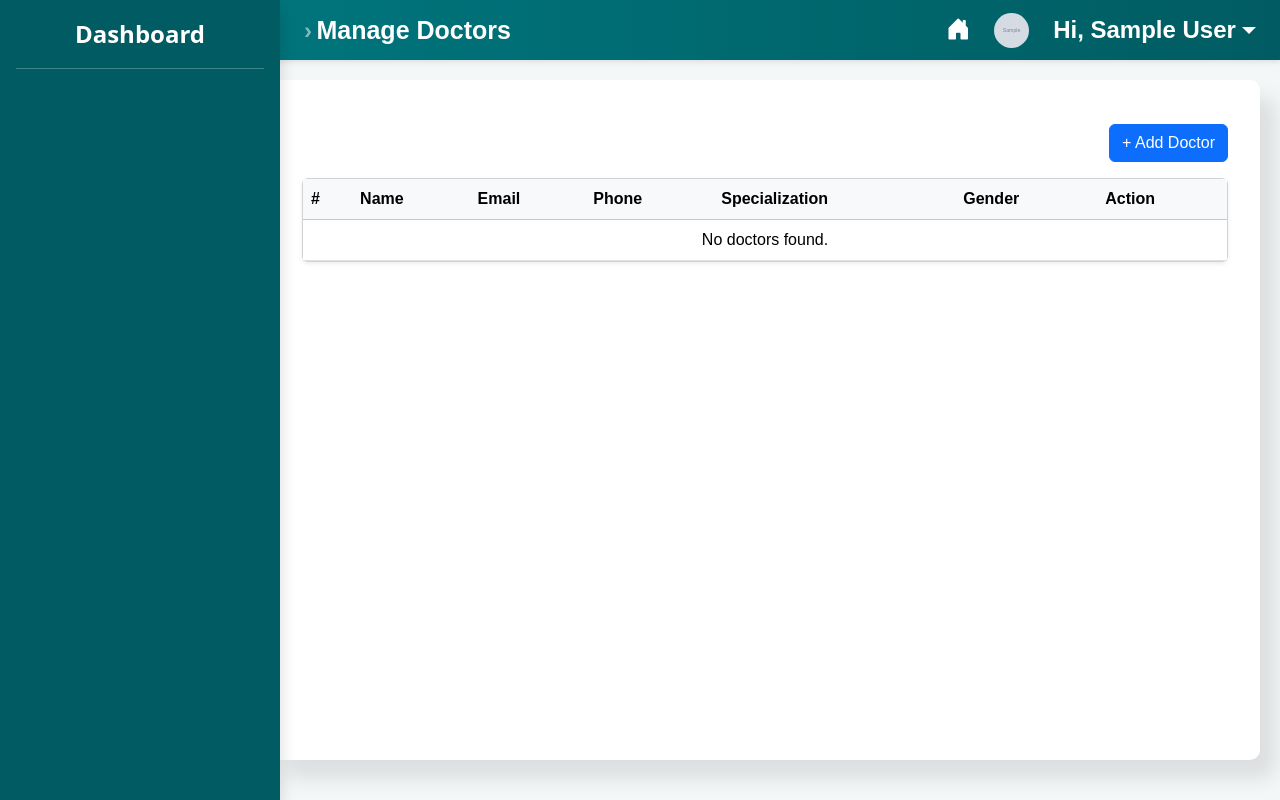
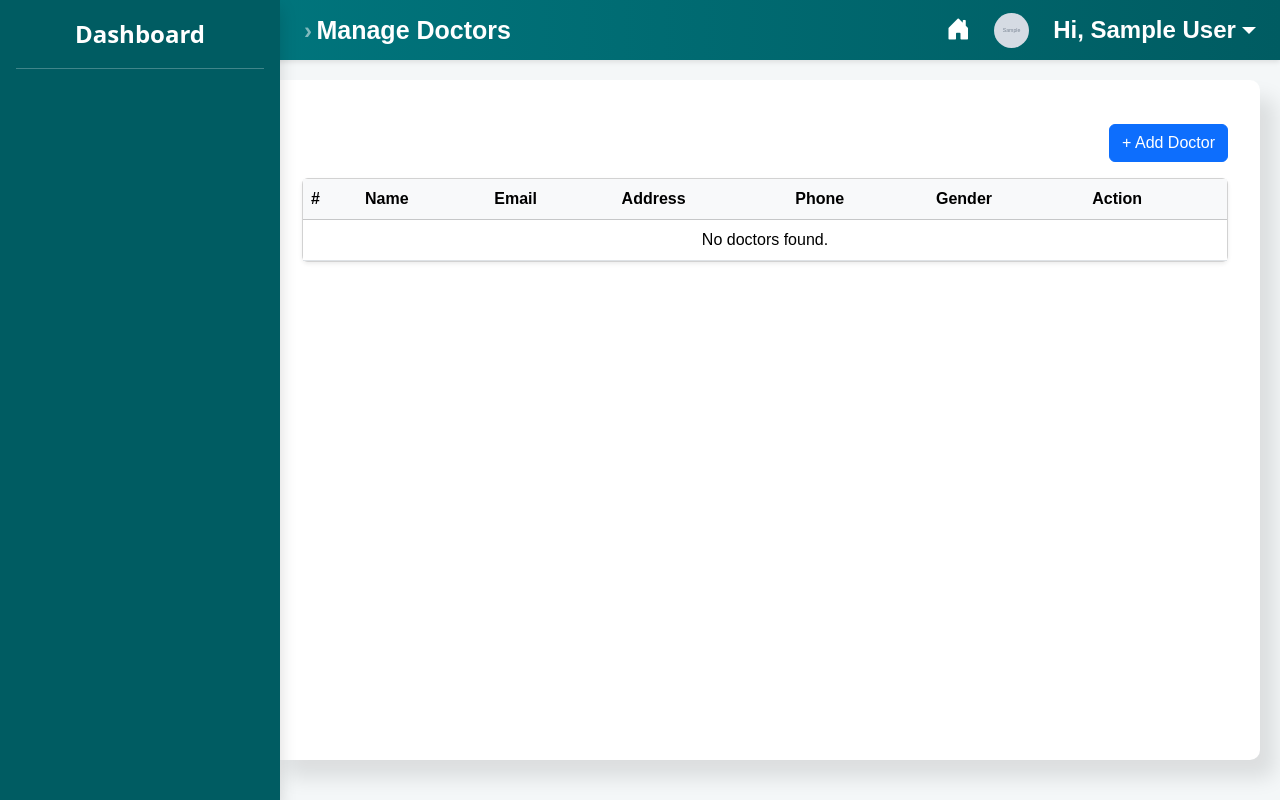
Before and after one commit to ankita12345678910/doctor_appointment, a Django app: page /manage/doctors in a window 1280 px wide. Run offline with Django 5.2, Linux system fonts and the light colour scheme; a user stored in the database is signed in; tables that the repository leaves empty hold one stand-in row (values such as "Sample post"); grey boxes marked "Sample" are stand-in pictures; one stand-in notice (Sample message) is shown; parts of the project's set-up code (start-up, migrations or seed data) failed here and were passed over; some libraries are stand-ins or nearby versions.

Commit message:
Update admin portal

```diff
--- a/appointmentapp/views.py
+++ b/appointmentapp/views.py
@@ -387,30 +387,32 @@ def manageDoctorSpecializations(request):
 @login_required
 @require_POST
 def saveSpecialization(request):
-    if request.method == 'POST':
-        try:
+    try:
+        if request.method == 'POST':
             specialization_id = request.POST.get('specialization_id')
 
-            # Check if this is an edit operation
+            # Check if id is exists then call edit operation
             if specialization_id and specialization_id != "-1":
-                specialization = get_object_or_404(DoctorSpecializations, id=specialization_id)
+                specialization = get_object_or_404(
+                    DoctorSpecializations, id=specialization_id)
                 specialization.name = request.POST.get('name')
                 specialization.description = request.POST.get('description')
                 if 'logo' in request.FILES:
                     specialization.serviceLogo = request.FILES.get('logo')
                 specialization.save()
-                messages.success(request, 'Specialization updated successfully!')
+                messages.success(
+                    request, 'Specialization updated successfully!')
             else:
                 # Add new specialization
                 DoctorSpecializations.objects.create(
                     name=request.POST.get('name'),
                     description=request.POST.get('description'),
-                    serviceLogo=request.FILES.get('logo') if 'logo' in request.FILES else None
+                    serviceLogo=request.FILES.get(
+                        'logo') if 'logo' in request.FILES else None
                 )
                 messages.success(request, 'Specialization added successfully!')
-
-        except Exception as e:
-            messages.error(request, f'Error: {str(e)}')
+    except Exception as e:
+        messages.error(request, f'Error: {str(e)}')
 
     return redirect('manage_doctor_specializations')
 
@@ -433,16 +435,25 @@ def deleteSpecialization(request, id):
 @login_required
 def manageDoctors(request):
     try:
+        # Fetching active specializations and ordering by 'created_at'
         specializations = DoctorSpecializations.objects.filter(
             status='Active').order_by('-created_at')
-        doctors = User.objects.filter(details__status='Active', is_active=True).select_related(
-            'details')  # Use lowercase related model name
+
+        # Fetching active doctors (users with the role 'Role_Doctor') and ordering by 'date_joined'
+        doctors = User.objects.filter(
+            details__status='Active',
+            details__role='Role_Doctor',
+            is_active=True
+        ).select_related('details').order_by('-date_joined')
+
     except Exception as e:
+        # If any exception occurs, show an error message
         messages.error(request, f'Error: {str(e)}')
+
     return render(request, 'admin/manage_doctors.html', {
         'title': 'Manage Doctors',
-        'specializations': specializations if specializations else "",
-        'doctors': doctors,
+        'specializations': specializations if specializations else [],
+        'doctors': doctors if doctors else [],
     })
 
 
@@ -451,37 +462,108 @@ def manageDoctors(request):
 def addDoctors(request):
     try:
         if request.method == 'POST':
-            first_name = request.POST.get("first_name")
-            last_name = request.POST.get("last_name")
-            username = request.POST.get("first_name")
-            email = request.POST.get("email")
-            password = request.POST.get("phone_number")
+            doctor_id = request.POST.get('doctor_id')
 
-            # Check if email already exists
-            if User.objects.filter(email=email).exists():
-                return render(request, "admin/manage_doctors.html", {"error": "Email already registered!"})
+            if doctor_id and doctor_id != '-1':
+                # Fetch the existing doctor user by ID
+                doctor = get_object_or_404(User, id=doctor_id)
 
-            # Create User object
-            user = User.objects.create(
-                first_name=first_name,
-                last_name=last_name,
-                username=username,
-                email=email,
-                password=make_password(password),  # Hash the password
-            )
+                # Fetch and update doctor details
+                first_name = request.POST.get("first_name")
+                last_name = request.POST.get("last_name")
+                # Assuming username is based on first name
+                username = request.POST.get("first_name")
+                email = request.POST.get("email")
+                phone_number = request.POST.get("phone_number")
+                gender = request.POST.get('gender')
+                address = request.POST.get('address')
 
-            # Create UserProfile object
-            UserDetails.objects.create(
-                user=user,
-                role='Role_Doctor',  # EnumField stores the selected role
-                gender=request.POST.get('gender'),
-                address=request.POST.get('address'),
-                phone_number=request.POST.get('phone_number'),
-                status='Active',
-            )
+                # Check if email already exists (but not for the current doctor)
+                if User.objects.filter(email=email).exclude(id=doctor.id).exists():
+                    messages.error(request, "Email already registered!")
+                    return redirect('manage_doctors')
+
+                # Update the doctor's details (excluding the password for now)
+                doctor.first_name = first_name
+                doctor.last_name = last_name
+                doctor.username = username
+                doctor.email = email
+
+                # Only update password if provided (assuming the user didn't want to update the password)
+                new_password = request.POST.get("password")
+                if new_password:
+                    doctor.password = make_password(
+                        new_password)  # Hash the new password
+
+                # Save the changes to the doctor user
+                doctor.save()
+
+                # Update the associated UserDetails profile
+                user_profile = doctor.details
+                user_profile.gender = gender
+                user_profile.address = address
+                user_profile.phone_number = phone_number
+                user_profile.status = 'Active'  # or whatever status you need
+                user_profile.save()
+
+                # Update the doctor’s specializations (many-to-many)
+                specialization_ids = request.POST.getlist('specializations')
+                specializations = DoctorSpecializations.objects.filter(
+                    id__in=specialization_ids)
+                # Update the many-to-many relation
+                doctor.specializations.set(specializations)
+
+                doctor.save()
+
+                # Success message
+                messages.success(request, "Doctor updated successfully!")
+                return redirect('manage_doctors')
+            else:
+                first_name = request.POST.get("first_name")
+                last_name = request.POST.get("last_name")
+                username = request.POST.get("first_name")
+                email = request.POST.get("email")
+                password = request.POST.get("phone_number")
+                gender = request.POST.get('gender')
+                print(gender)
+
+                # Check if email already exists
+                if User.objects.filter(email=email).exists():
+                    messages.error(request, "Email already registered!")
+
+                # Create User object
+                doctor = User.objects.create(
+                    first_name=first_name,
+                    last_name=last_name,
+                    username=username,
+                    email=email,
+                    password=make_password(password),  # Hash the password
+                )
+
+                # Create UserProfile object
+                UserDetails.objects.create(
+                    user=doctor,
+                    role='Role_Doctor',  # EnumField stores the selected role
+                    gender=request.POST.get('gender'),
+                    address=request.POST.get('address'),
+                    phone_number=request.POST.get('phone_number'),
+                    status='Active',
+                )
+                specialization_ids = request.POST.getlist(
+                    'specializations')  # This returns a list of IDs
+                specialization_ids = [
+                    sid for sid in specialization_ids if sid and sid != '']
+
+                # Ensure the specialization IDs are valid (i.e., integers and not empty)
+                if specialization_ids:
+                    # Assign the specializations to the doctor (user)
+                    specializations = DoctorSpecializations.objects.filter(
+                        id__in=specialization_ids)
+                    # This will automatically update the junction table
+                    doctor.specializations.set(specializations)
+                    doctor.save()
             messages.success(request, 'Doctors Added Successfully!')
-        else:
-            messages.success(request, 'Something went Wrong')
+            return redirect('manage_doctors')
     except Exception as e:
         messages.error(request, f'Error: {str(e)}')
     return redirect('manage_doctors')
--- a/templates/admin/manage_doctors.html
+++ b/templates/admin/manage_doctors.html
@@ -7,7 +7,7 @@
 <div class="container py-4">
   <!-- Add Doctor Button -->
   <div class="d-flex justify-content-end mb-3">
-    <button class="btn btn-primary" data-bs-toggle="modal" data-bs-target="#doctorModal">+ Add Doctor</button>
+    <button class="btn btn-primary" id="addDoctor">+ Add Doctor</button>
   </div>
 
   <!-- Doctors Table -->
@@ -19,8 +19,8 @@
             <th>#</th>
             <th>Name</th>
             <th>Email</th>
+            <th>Address</th>
             <th>Phone</th>
-            <th>Specialization</th>
             <th>Gender</th>
             <th>Action</th>
           </tr>
@@ -29,29 +29,34 @@
           {% for doctor in doctors %}
           <tr>
             <td>{{ forloop.counter }}</td>
-            <td>{{ doctor.first_name }} {{doctor.last_name}}</td>
+            <td>{{ doctor.first_name }} {{ doctor.last_name }}</td>
             <td>{{ doctor.email }}</td>
+            <td>{{ doctor.details.address|slice:":20" }}...</td>
             <td>{{ doctor.details.phone_number }}</td>
-            <td>{{ doctor.specializations.name }}</td>
-            <td>{{ doctor.details.gender }}</td>
+            <td>{{ doctor.details.gender|capfirst }}</td>
             <td>
-              <button class="btn btn-sm"
-                  data-bs-toggle="modal"
-                  data-bs-target="#doctorModal"
-                  onclick="doctorModal(
-                      '{{ specialization.id }}',
-                      '{{ specialization.name }}',
-                      '{{ specialization.description }}',
-                      '{% if specialization.serviceLogo %}{{ specialization.serviceLogo.url }}{% else %}{{null}}{% endif %}',
+              <!-- Edit Button -->
+              <button class="btn btn-sm btn-warning text-white" title="Edit Doctor" data-bs-toggle="modal"
+                data-bs-target="#doctorModal" onclick="editDoctor(
+                  '{{ doctor.id }}',
+                  '{{ doctor.first_name }}',
+                  '{{ doctor.last_name }}',
+                  '{{ doctor.email }}',
+                  '{{ doctor.details.phone_number }}',
+                  '{{ doctor.details.gender }}',
+                  '{{ doctor.details.address }}',
+                  `{{ doctor.specializations|join:"  " }}`
                 )">
                 <i class="bi bi-pencil-square"></i>
               </button>
 
+              <!-- Delete Button -->
               <form action="{% url 'delete_doctor' doctor.id %}" method="post" class="d-inline"
-                    onsubmit="return confirm('Are you want to delete this Doctor?');">
+                    onsubmit="return confirm('Are you sure you want to remove this Doctor?');">
                 {% csrf_token %}
-                <button type="submit" class="btn btn-link text-danger p-0 m-0" style="font-size: 1rem;" title="Delete">
-                  <i class="bi bi-trash-fill"></i>
+                <button type="submit" class="btn btn-link text-secondary p-0 m-0 remove-cross" style="font-size: 1rem;"
+                        title="Remove">
+                  <i class="bi bi-x-circle"></i>
                 </button>
               </form>
             </td>
@@ -76,21 +81,26 @@
       <input type="hidden" name="doctor_id" id="doctorId" />
       <div class="modal-content">
         <div class="modal-header bg-primary text-white">
-          <h5 class="modal-title" id="doctorModalLabel">Add Doctor</h5>
+          <h5 class="modal-title" id="doctorModalTitle">Add Doctor</h5>
           <button type="button" class="btn-close btn-close-white" data-bs-dismiss="modal"></button>
         </div>
 
         <div class="modal-body">
           <div class="row g-3">
             <!-- Specialization -->
-            <div class="col-md-6">
-              <label for="specialization" class="form-label">Specialization <span class="text-danger">*</span></label>
-              <select class="form-select" id="specialization" name="specialization_id" required>
+            <div class="col-md-12">
+              <div class="col-md-12">
+                <!-- Container to display the selected specializations -->
+                <div id="selectedSpecializations" class="mt-2"></div>
+                <label for="specializations" class="form-label">Select Specializations <span
+                    class="text-danger">*</span></label>
+                <select class="form-select" id="specializations" name="specializations" required>
                   <option value="" disabled selected>-- Select Specialization --</option>
                   {% for specialization in specializations %}
-                  <option value="{{ specialization.id }}">{{ specialization.name }}</option>
+                  <option value="{{ specialization.id }}" data-name="{{ specialization.name }}">{{ specialization.name }}</option>
                   {% endfor %}
                 </select>
+              </div>
             </div>
 
             <!-- First Name -->
@@ -121,22 +131,22 @@
             <div class="col-md-6">
               <label class="form-label d-block">Gender <span class="text-danger">*</span></label>
               <div class="form-check form-check-inline">
-                <input class="form-check-input" type="radio" name="gender" id="male" value="Male" required>
+                <input class="form-check-input" type="radio" name="gender" id="male" value="male" required>
                 <label class="form-check-label" for="male">Male</label>
               </div>
               <div class="form-check form-check-inline">
-                <input class="form-check-input" type="radio" name="gender" id="female" value="Female" required>
+                <input class="form-check-input" type="radio" name="gender" id="female" value="female" required>
                 <label class="form-check-label" for="female">Female</label>
               </div>
               <div class="form-check form-check-inline">
-                <input class="form-check-input" type="radio" name="gender" id="others" value="Others" required>
+                <input class="form-check-input" type="radio" name="gender" id="others" value="others" required>
                 <label class="form-check-label" for="others">Others</label>
               </div>
             </div>
 
             <!-- Address -->
             <div class="col-md-12">
-              <label for="address" class="form-label">Address</label>
+              <label for="address" class="form-label">Address<span class="text-danger">*</span></label>
               <textarea class="form-control" id="address" name="address" rows="2" required></textarea>
             </div>
           </div>
@@ -155,49 +165,135 @@
 
 {% block javascript %}
 {{ block.super }}
+<!-- Bootstrap JS Bundle -->
+<script src="https://cdn.jsdelivr.net/npm/bootstrap@5.3.3/dist/js/bootstrap.bundle.min.js"></script>
+
 <script>
-  document.addEventListener("DOMContentLoaded", function () {
-    const doctorModal = document.getElementById("doctorModal");
-    const doctorForm = document.getElementById("doctorForm");
+  {% if messages %}
+  {% for message in messages %}
+  showSwal("{{ message }}", "{{ message.tags }}");
+  {% endfor %}
+  {% endif %}
 
+
+  const doctorModal = document.getElementById('doctorModal');
   // Reset form when modal is closed
   doctorModal.addEventListener("hidden.bs.modal", function () {
     doctorForm.reset();
-      doctorForm.action = ""; // clear action
-      document.getElementById("doctorModalLabel").innerText = "Add Doctor";
-      document.getElementById("doctorId").value = "";
+    resetDoctorForm();
   });
 
-    // Trigger modal in EDIT mode
-    window.openEditDoctorModal = function (button) {
-      const data = button.dataset;
+  document.getElementById('addDoctor').addEventListener('click', () => {
+    const modal = new bootstrap.Modal(doctorModal);
+    document.getElementById('doctorModalTitle').textContent = 'Add a Doctor';
+    document.getElementById('doctorId').value = '-1'; // not empty string
+    resetDoctorForm(); // Function to clear form data before opening modal
+    modal.show();
+  });
 
-      // Set form action to update URL
-      doctorForm.action = data.updateUrl;
-
-      // Update modal title
-      document.getElementById("doctorModalLabel").innerText = "Edit Doctor";
-
-      // Populate form fields
-      document.getElementById("doctorId").value = data.id;
-      document.getElementById("firstName").value = data.firstName;
-      document.getElementById("lastName").value = data.lastName;
-      document.getElementById("email").value = data.email;
-      document.getElementById("phone").value = data.phone;
-      document.getElementById("address").value = data.address;
-      document.getElementById("specialization").value = data.specializationId;
-
-      // Set gender
-      if (data.gender === "Male") {
-        document.getElementById("male").checked = true;
-      } else if (data.gender === "Female") {
-        document.getElementById("female").checked = true;
+  // Function to reset the form data
+  function resetDoctorForm() {
+    document.getElementById('doctorForm').reset();
+    // Reset all gender radio buttons to unchecked
+    const genderRadios = document.querySelectorAll('input[name="gender"]');
+    genderRadios.forEach(radio => radio.checked = false);
+    resetSpecializations();
+  }
+  // Function to reset the selected specializations
+  function resetSpecializations() {
+    const selectedSpecializationsContainer = document.getElementById('selectedSpecializations');
+    selectedSpecializationsContainer.innerHTML = ''; // Clear all displayed specializations
   }
 
-      // Show modal
-      new bootstrap.Modal(doctorModal).show();
-    };
+  function editDoctor(id, firstName, lastName, email, phoneNumber, gender, address, specializations, profileImageUrl) {
+    // Set the values to the modal fields
+    document.getElementById('doctorId').value = id;
+    document.getElementById('firstName').value = firstName;
+    document.getElementById('lastName').value = lastName;
+    document.getElementById('email').value = email;
+    document.getElementById('phone').value = phoneNumber;
+    document.getElementById('address').value = address;
+
+    // Set gender radio button based on existing data
+    if (gender === 'male') {
+      document.getElementById('male').checked = true;
+    } else if (gender === 'female') {
+      document.getElementById('female').checked = true;
+    } else if (gender === 'others') {
+      document.getElementById('others').checked = true;
+    }
+
+    // Handle profile image (if any)
+    /*const profileImageInput = document.getElementById('profileImage');
+    if (profileImageUrl && profileImageUrl !== 'null') {
+      profileImageInput.value = profileImageUrl;
+      document.getElementById('profileImagePreview').src = profileImageUrl;  // Assuming you have a preview element
+    } else {
+      profileImageInput.value = '';
+      document.getElementById('profileImagePreview').src = '';  // Reset preview if no image
+    }*/
+
+    // Handle specializations (you can adjust this based on how you're storing them)
+    const specializationSelect = document.getElementById('specializations');
+    let selectedSpecializations = specializations.split(',');  // Assuming it's a comma-separated string of names
+    Array.from(specializationSelect.options).forEach(option => {
+      option.selected = selectedSpecializations.includes(option.value);  // Mark the relevant options as selected
     });
+  }
+
+  document.getElementById('specializations').addEventListener('change', function () {
+    const selectElement = document.getElementById('specializations');
+    console.log(selectElement);
+    const selectedOptions = Array.from(selectElement.selectedOptions);
+    console.log(selectedOptions)
+    selectedOptions.forEach(option => {
+      const specializationId = option.value;
+      const specializationName = option.getAttribute('data-name');
+
+      // Only process if the value is not an empty string (invalid selection)
+      if (specializationId && specializationId !== "") {
+        // Check if this specialization is already displayed
+        if (!document.getElementById('selected-' + specializationId)) {
+          addSpecialization(specializationId, specializationName);
+        }
+      }
+
+      // Deselect the option to prevent adding duplicates
+      option.selected = false;
+    });
+  });
+
+
+  // Function to add selected specialization to the display area
+  function addSpecialization(id, name) {
+    const selectedSpecializationsContainer = document.getElementById('selectedSpecializations');
+
+    // Create a new div to hold the specialization and the cross button
+    const specializationDiv = document.createElement('div');
+    specializationDiv.id = 'selected-' + id;
+    specializationDiv.classList.add('badge', 'bg-primary', 'm-1', 'd-inline-flex', 'align-items-center');
+    specializationDiv.innerHTML = `${name} <button type="button" class="btn-close ms-2" onclick="removeSpecialization('${id}')"></button>`;
+
+    // Append to the container
+    selectedSpecializationsContainer.appendChild(specializationDiv);
+  }
+
+  // Function to remove specialization from the list
+  function removeSpecialization(id) {
+    const specializationDiv = document.getElementById('selected-' + id);
+    if (specializationDiv) {
+      specializationDiv.remove();
+
+      // Optionally, you could manually manage the selections in the select element,
+      // but since the selection is deselected immediately after it is added, it won't persist.
+      const selectElement = document.getElementById('specializations');
+      const option = Array.from(selectElement.options).find(option => option.value === id);
+      if (option) {
+        option.selected = false;
+      }
+    }
+  }
+
 </script>
 
 {% endblock %}
```
Also changed, not shown: templates/admin/manage_doctor_specializations.html (+6 -11 lines). Lines whose indentation alone changed are shown as unchanged.
